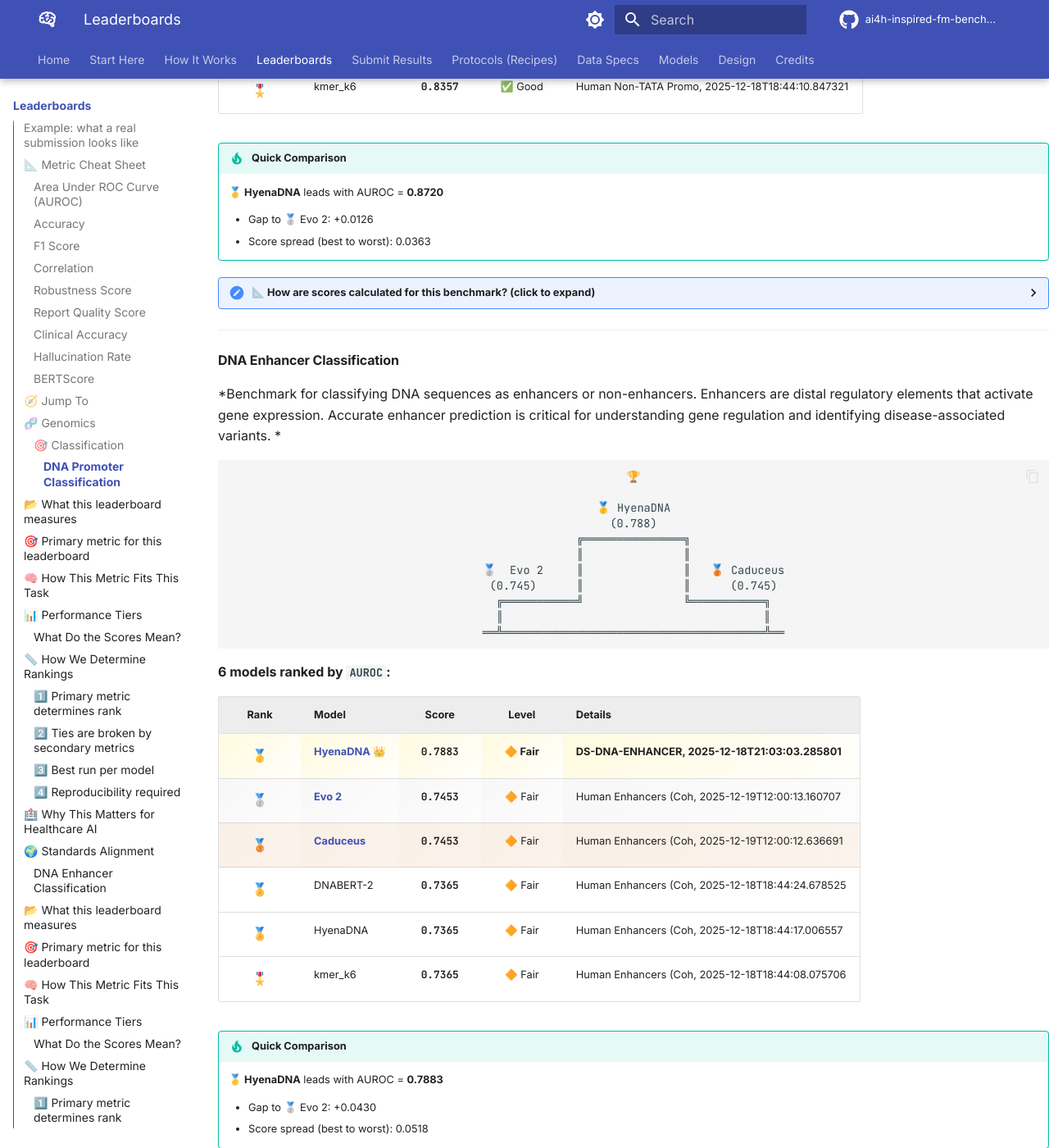
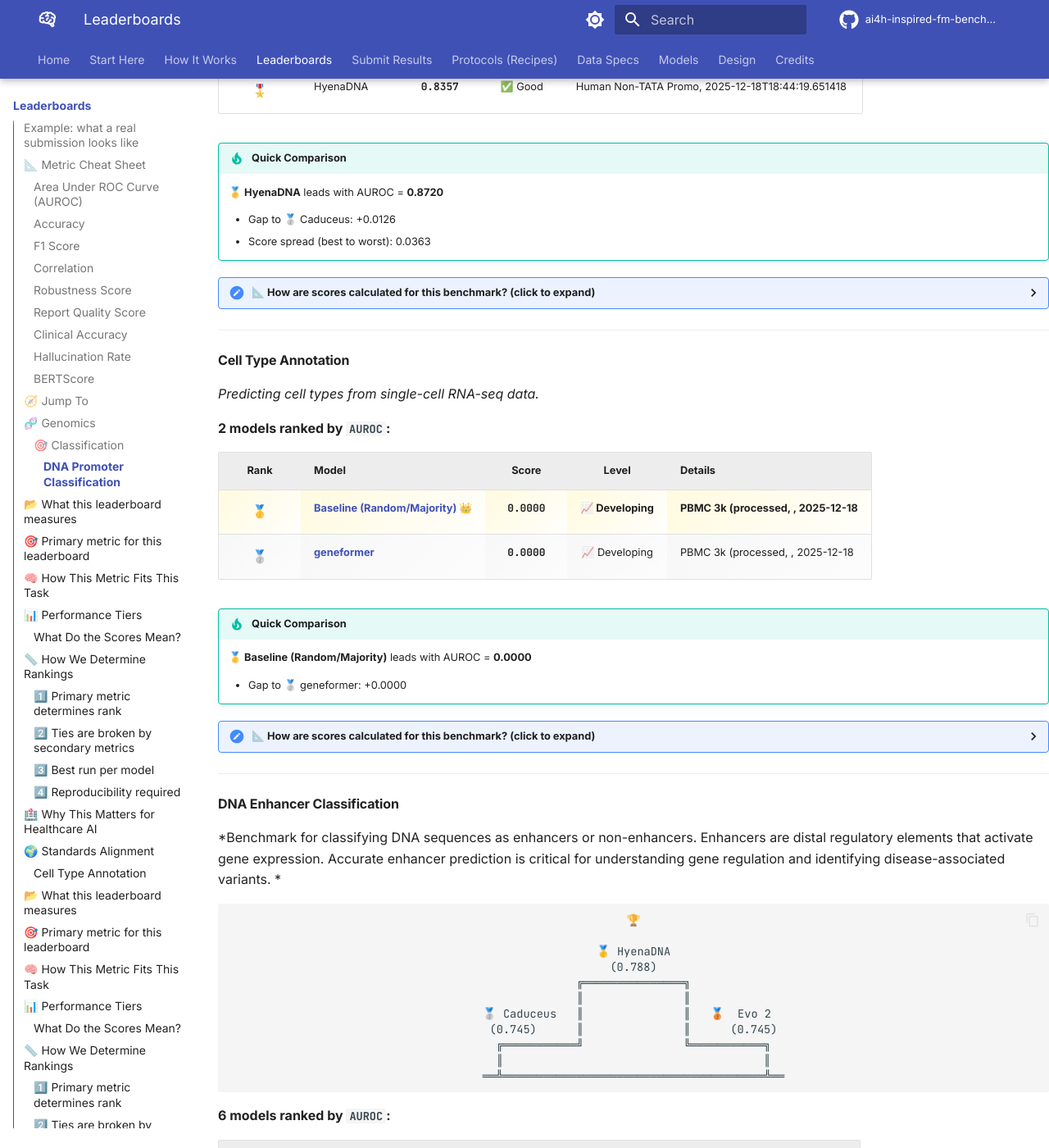
Before and after one commit to allison-eunse/ai4h-inspired-fm-benchmark-hub, an MkDocs documentation site: the page built from docs/leaderboards/index.md, in a window 1280 px wide and 1400 px high, scrolled down 3502 px. Shown: the whole window at 82% size. Built offline with MkDocs 1.6.1 and Material for MkDocs 9.7.7, drawn with Linux system fonts in a browser that asks for light colours; comment, search, counter and statistics services are not loaded; some of the changed text lies outside the part shown.

Commit message:
🏆 Auto-update leaderboard [skip ci]

```diff
--- a/docs/leaderboards/index.md
+++ b/docs/leaderboards/index.md
@@ -111,7 +111,7 @@ TATA box and represent ~75% of human promoters.
                  (0.872)
              ╔═══════════════╗
              ║               ║
-   🥈  Evo 2     ║               ║   🥉 Caduceus
+   🥈 Caduceus   ║               ║   🥉  Evo 2
       (0.859)      ║               ║      (0.859)
   ╔═══════════╝               ╚═══════════╗
   ║                                       ║
@@ -125,16 +125,16 @@ TATA box and represent ~75% of human promoters.
 | Rank | Model | Score | Level | Details |
 |:---:|:---|:---:|:---:|:---|
 | 🥇 | **HyenaDNA** 👑 | 0.8720 | ✅ Good | DS-DNA-PROMOTER, 2025-12-18T21:03:12.030852 |
-| 🥈 | **Evo 2** | 0.8594 | ✅ Good | Human Non-TATA Promo, 2025-12-19T12:00:13.671201 |
-| 🥉 | **Caduceus** | 0.8594 | ✅ Good | Human Non-TATA Promo, 2025-12-19T12:00:12.829913 |
+| 🥈 | **Caduceus** | 0.8594 | ✅ Good | Human Non-TATA Promo, 2025-12-19T12:00:12.829913 |
+| 🥉 | **Evo 2** | 0.8594 | ✅ Good | Human Non-TATA Promo, 2025-12-19T12:00:13.671201 |
+| 🏅 | kmer_k6 | 0.8357 | ✅ Good | Human Non-TATA Promo, 2025-12-18T18:44:10.847321 |
 | 🏅 | DNABERT-2 | 0.8357 | ✅ Good | Human Non-TATA Promo, 2025-12-18T18:44:27.391206 |
-| 🏅 | HyenaDNA | 0.8357 | ✅ Good | Human Non-TATA Promo, 2025-12-18T18:44:19.651418 |
-| 🎖️ | kmer_k6 | 0.8357 | ✅ Good | Human Non-TATA Promo, 2025-12-18T18:44:10.847321 |
+| 🎖️ | HyenaDNA | 0.8357 | ✅ Good | Human Non-TATA Promo, 2025-12-18T18:44:19.651418 |
 
 !!! tip "Quick Comparison"
     **🥇 HyenaDNA** leads with AUROC = **0.8720**
 
-    - Gap to 🥈 Evo 2: +0.0126
+    - Gap to 🥈 Caduceus: +0.0126
     - Score spread (best to worst): 0.0363
 
 
@@ -149,7 +149,180 @@ TATA box and represent ~75% of human promoters.
 - **Datasets used in the table above:**
   - `DS-DNA-PROMOTER` — DS-DNA-PROMOTER
   - `DS-DNA-PROMOTERS-NONTATA` — Human Non-TATA Promoters (EPD)
-- **Typical sample size in these runs:** ~2500 samples (train + test combined)
+- **Typical sample size in these runs:** ~6250 samples (train + test combined)
+- **Primary ranking metric:** `AUROC` (the score column in the table)
+
+<br>
+
+---
+
+## 🎯 Primary metric for this leaderboard
+
+- **Metric:** `AUROC`
+- **What it measures:** Measures how well the model can tell apart different categories (e.g., healthy vs. diseased)
+- **Typical range:** 0.5 (random guessing) → 1.0 (perfect separation)
+
+> 🔎 For a full explanation of this and other metrics, see the **Metric Cheat Sheet** near the top of this page.
+
+<br>
+
+---
+
+## 🧠 How This Metric Fits This Task
+
+Different tasks emphasize different aspects of performance.
+
+**Here's how this metric should be interpreted for this benchmark:**
+
+<br>
+
+For **classification** tasks (e.g., disease vs. no disease), this metric helps you understand how reliably the model separates different outcome groups.
+
+> 💡 **Tip:** In addition to raw accuracy, look at metrics like **AUROC** and **F1 Score**, especially when classes are imbalanced (when positive cases are rare).
+
+<br>
+
+---
+
+## 📊 Performance Tiers
+
+### What Do the Scores Mean?
+
+We group models into performance tiers to help you quickly understand how ready they are for different uses.
+
+<br>
+
+| Score Range | Rating | Interpretation | Suitable For |
+|:---:|:---:|:---|:---|
+| **≥ 0.90** | ⭐ Excellent | Top-tier, consistently reliable | Clinical pilots (with oversight) |
+| **0.80 – 0.89** | ✅ Good | Strong performance, real promise | Validation studies |
+| **0.70 – 0.79** | 🔶 Fair | Moderate, has limitations | Research only |
+| **< 0.70** | 📈 Developing | Needs improvement | Early research |
+
+<br>
+
+!!! warning "Important Context"
+    These thresholds are **general guidelines**.
+
+    The acceptable score depends on:
+
+    - The specific clinical application
+    - Risk level of the use case
+    - Whether AI assists or replaces human judgment
+
+    **Always consult domain experts** when evaluating fitness for a particular use case.
+
+<br>
+
+---
+
+## 📏 How We Determine Rankings
+
+Models are ranked following these principles:
+
+<br>
+
+### 1️⃣ Primary metric determines rank
+
+The model with the highest score in the main metric ranks first.
+
+> For metrics where **lower is better** (like error rates), the lowest score wins.
+
+<br>
+
+### 2️⃣ Ties are broken by secondary metrics
+
+If two models have identical primary scores, we look at other relevant metrics.
+
+<br>
+
+### 3️⃣ Best run per model
+
+If a model was evaluated multiple times (e.g., with different settings), only its **best result** appears on the leaderboard.
+
+<br>
+
+### 4️⃣ Reproducibility required
+
+All results must be reproducible. We record:
+
+- Evaluation date
+- Dataset used
+- Configuration details
+
+<br>
+
+---
+
+## 🏥 Why This Matters for Healthcare AI
+
+Healthcare AI has **higher stakes** than many other AI applications.
+
+> A model that works 95% of the time might sound good, but that 5% could mean **missed diagnoses** or **incorrect treatments**.
+
+<br>
+
+**That's why we:**
+
+✅ Use **multiple metrics** to capture different aspects of performance
+
+✅ Test **robustness** to real-world data quality issues
+
+✅ Require **transparency** about evaluation conditions
+
+✅ Follow **international standards** for healthcare AI assessment
+
+<br>
+
+---
+
+## 🌍 Standards Alignment
+
+This benchmark follows the [ITU/WHO Focus Group on AI for Health (FG-AI4H)](https://www.itu.int/pub/T-FG-AI4H) framework.
+
+<br>
+
+This ensures our evaluations are:
+
+| Quality | What it means |
+|:--------|:--------------|
+| **Rigorous** | Following established scientific methodology |
+| **Comparable** | Using standardized metrics across models |
+| **Trustworthy** | Aligned with WHO/ITU recommendations |
+
+<br>
+
+</details>
+
+---
+
+#### Cell Type Annotation
+
+*Predicting cell types from single-cell RNA-seq data.*
+
+**2 models ranked by `AUROC`:**
+
+| Rank | Model | Score | Level | Details |
+|:---:|:---|:---:|:---:|:---|
+| 🥇 | **Baseline (Random/Majority)** 👑 | 0.0000 | 📈 Developing | PBMC 3k (processed, , 2025-12-18 |
+| 🥈 | **geneformer** | 0.0000 | 📈 Developing | PBMC 3k (processed, , 2025-12-18 |
+
+!!! tip "Quick Comparison"
+    **🥇 Baseline (Random/Majority)** leads with AUROC = **0.0000**
+
+    - Gap to 🥈 geneformer: +0.0000
+
+
+<details class="score-details" markdown="1">
+<summary>📐 <strong>How are scores calculated for this benchmark?</strong> (click to expand)</summary>
+
+## 📂 What this leaderboard measures
+
+- **Benchmark:** `BM-002` — Cell Type Annotation
+- **Domain:** Genomics, Single-cell Transcriptomics
+- **Task type:** Classification
+- **Datasets used in the table above:**
+  - `DS-PBMC` — PBMC 3k (processed, with cell type labels)
 - **Primary ranking metric:** `AUROC` (the score column in the table)
 
 <br>
@@ -314,7 +487,7 @@ and identifying disease-associated variants.
                  (0.788)
              ╔═══════════════╗
              ║               ║
-   🥈  Evo 2     ║               ║   🥉 Caduceus
+   🥈 Caduceus   ║               ║   🥉  Evo 2
       (0.745)      ║               ║      (0.745)
   ╔═══════════╝               ╚═══════════╗
   ║                                       ║
@@ -328,16 +501,16 @@ and identifying disease-associated variants.
 | Rank | Model | Score | Level | Details |
 |:---:|:---|:---:|:---:|:---|
 | 🥇 | **HyenaDNA** 👑 | 0.7883 | 🔶 Fair | DS-DNA-ENHANCER, 2025-12-18T21:03:03.285801 |
-| 🥈 | **Evo 2** | 0.7453 | 🔶 Fair | Human Enhancers (Coh, 2025-12-19T12:00:13.160707 |
-| 🥉 | **Caduceus** | 0.7453 | 🔶 Fair | Human Enhancers (Coh, 2025-12-19T12:00:12.636691 |
+| 🥈 | **Caduceus** | 0.7453 | 🔶 Fair | Human Enhancers (Coh, 2025-12-19T12:00:12.636691 |
+| 🥉 | **Evo 2** | 0.7453 | 🔶 Fair | Human Enhancers (Coh, 2025-12-19T12:00:13.160707 |
+| 🏅 | kmer_k6 | 0.7365 | 🔶 Fair | Human Enhancers (Coh, 2025-12-18T18:44:08.075706 |
 | 🏅 | DNABERT-2 | 0.7365 | 🔶 Fair | Human Enhancers (Coh, 2025-12-18T18:44:24.678525 |
-| 🏅 | HyenaDNA | 0.7365 | 🔶 Fair | Human Enhancers (Coh, 2025-12-18T18:44:17.006557 |
-| 🎖️ | kmer_k6 | 0.7365 | 🔶 Fair | Human Enhancers (Coh, 2025-12-18T18:44:08.075706 |
+| 🎖️ | HyenaDNA | 0.7365 | 🔶 Fair | Human Enhancers (Coh, 2025-12-18T18:44:17.006557 |
 
 !!! tip "Quick Comparison"
     **🥇 HyenaDNA** leads with AUROC = **0.7883**
 
-    - Gap to 🥈 Evo 2: +0.0430
+    - Gap to 🥈 Caduceus: +0.0430
     - Score spread (best to worst): 0.0518
 
 
@@ -352,180 +525,7 @@ and identifying disease-associated variants.
 - **Datasets used in the table above:**
   - `DS-DNA-ENHANCER` — DS-DNA-ENHANCER
   - `DS-DNA-ENHANCERS-COHN` — Human Enhancers (Cohn et al.)
-- **Typical sample size in these runs:** ~625 samples (train + test combined)
-- **Primary ranking metric:** `AUROC` (the score column in the table)
-
-<br>
-
----
-
-## 🎯 Primary metric for this leaderboard
-
-- **Metric:** `AUROC`
-- **What it measures:** Measures how well the model can tell apart different categories (e.g., healthy vs. diseased)
-- **Typical range:** 0.5 (random guessing) → 1.0 (perfect separation)
-
-> 🔎 For a full explanation of this and other metrics, see the **Metric Cheat Sheet** near the top of this page.
-
-<br>
-
----
-
-## 🧠 How This Metric Fits This Task
-
-Different tasks emphasize different aspects of performance.
-
-**Here's how this metric should be interpreted for this benchmark:**
-
-<br>
-
-For **classification** tasks (e.g., disease vs. no disease), this metric helps you understand how reliably the model separates different outcome groups.
-
-> 💡 **Tip:** In addition to raw accuracy, look at metrics like **AUROC** and **F1 Score**, especially when classes are imbalanced (when positive cases are rare).
-
-<br>
-
----
-
-## 📊 Performance Tiers
-
-### What Do the Scores Mean?
-
-We group models into performance tiers to help you quickly understand how ready they are for different uses.
-
-<br>
-
-| Score Range | Rating | Interpretation | Suitable For |
-|:---:|:---:|:---|:---|
-| **≥ 0.90** | ⭐ Excellent | Top-tier, consistently reliable | Clinical pilots (with oversight) |
-| **0.80 – 0.89** | ✅ Good | Strong performance, real promise | Validation studies |
-| **0.70 – 0.79** | 🔶 Fair | Moderate, has limitations | Research only |
-| **< 0.70** | 📈 Developing | Needs improvement | Early research |
-
-<br>
-
-!!! warning "Important Context"
-    These thresholds are **general guidelines**.
-
-    The acceptable score depends on:
-
-    - The specific clinical application
-    - Risk level of the use case
-    - Whether AI assists or replaces human judgment
-
-    **Always consult domain experts** when evaluating fitness for a particular use case.
-
-<br>
-
----
-
-## 📏 How We Determine Rankings
-
-Models are ranked following these principles:
-
-<br>
-
-### 1️⃣ Primary metric determines rank
-
-The model with the highest score in the main metric ranks first.
-
-> For metrics where **lower is better** (like error rates), the lowest score wins.
-
-<br>
-
-### 2️⃣ Ties are broken by secondary metrics
-
-If two models have identical primary scores, we look at other relevant metrics.
-
-<br>
-
-### 3️⃣ Best run per model
-
-If a model was evaluated multiple times (e.g., with different settings), only its **best result** appears on the leaderboard.
-
-<br>
-
-### 4️⃣ Reproducibility required
-
-All results must be reproducible. We record:
-
-- Evaluation date
-- Dataset used
-- Configuration details
-
-<br>
-
----
-
-## 🏥 Why This Matters for Healthcare AI
-
-Healthcare AI has **higher stakes** than many other AI applications.
-
-> A model that works 95% of the time might sound good, but that 5% could mean **missed diagnoses** or **incorrect treatments**.
-
-<br>
-
-**That's why we:**
-
-✅ Use **multiple metrics** to capture different aspects of performance
-
-✅ Test **robustness** to real-world data quality issues
-
-✅ Require **transparency** about evaluation conditions
-
-✅ Follow **international standards** for healthcare AI assessment
-
-<br>
-
----
-
-## 🌍 Standards Alignment
-
-This benchmark follows the [ITU/WHO Focus Group on AI for Health (FG-AI4H)](https://www.itu.int/pub/T-FG-AI4H) framework.
-
-<br>
-
-This ensures our evaluations are:
-
-| Quality | What it means |
-|:--------|:--------------|
-| **Rigorous** | Following established scientific methodology |
-| **Comparable** | Using standardized metrics across models |
-| **Trustworthy** | Aligned with WHO/ITU recommendations |
-
-<br>
-
-</details>
-
----
-
-#### Cell Type Annotation
-
-*Predicting cell types from single-cell RNA-seq data.*
-
-**2 models ranked by `AUROC`:**
-
-| Rank | Model | Score | Level | Details |
-|:---:|:---|:---:|:---:|:---|
-| 🥇 | **geneformer** 👑 | 0.0000 | 📈 Developing | PBMC 3k (processed, , 2025-12-18 |
-| 🥈 | **Baseline (Random/Majority)** | 0.0000 | 📈 Developing | PBMC 3k (processed, , 2025-12-18 |
-
-!!! tip "Quick Comparison"
-    **🥇 geneformer** leads with AUROC = **0.0000**
-
-    - Gap to 🥈 Baseline (Random/Majority): +0.0000
-
-
-<details class="score-details" markdown="1">
-<summary>📐 <strong>How are scores calculated for this benchmark?</strong> (click to expand)</summary>
-
-## 📂 What this leaderboard measures
-
-- **Benchmark:** `BM-002` — Cell Type Annotation
-- **Domain:** Genomics, Single-cell Transcriptomics
-- **Task type:** Classification
-- **Datasets used in the table above:**
-  - `DS-PBMC` — PBMC 3k (processed, with cell type labels)
+- **Typical sample size in these runs:** ~6250 samples (train + test combined)
 - **Primary ranking metric:** `AUROC` (the score column in the table)
 
 <br>
```
